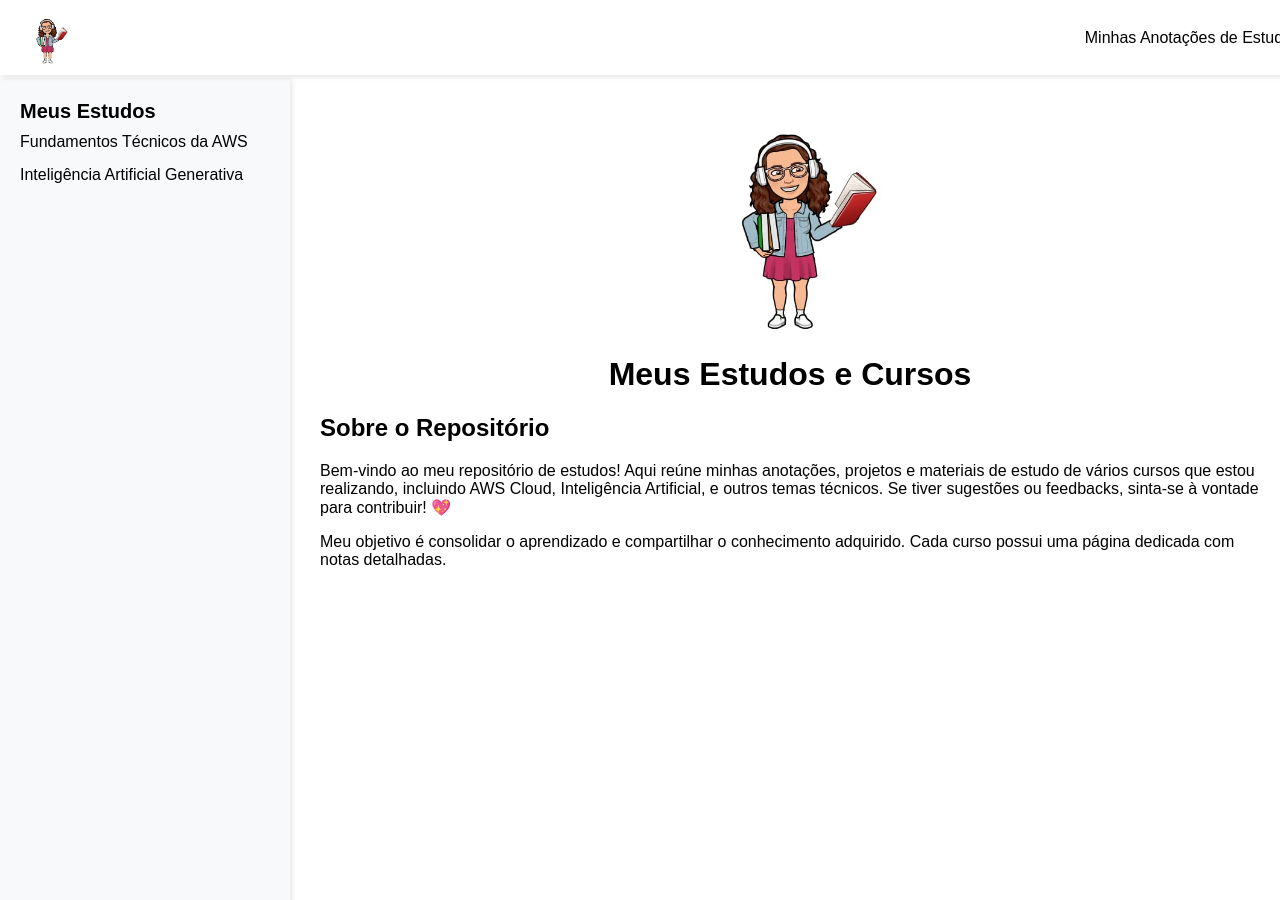
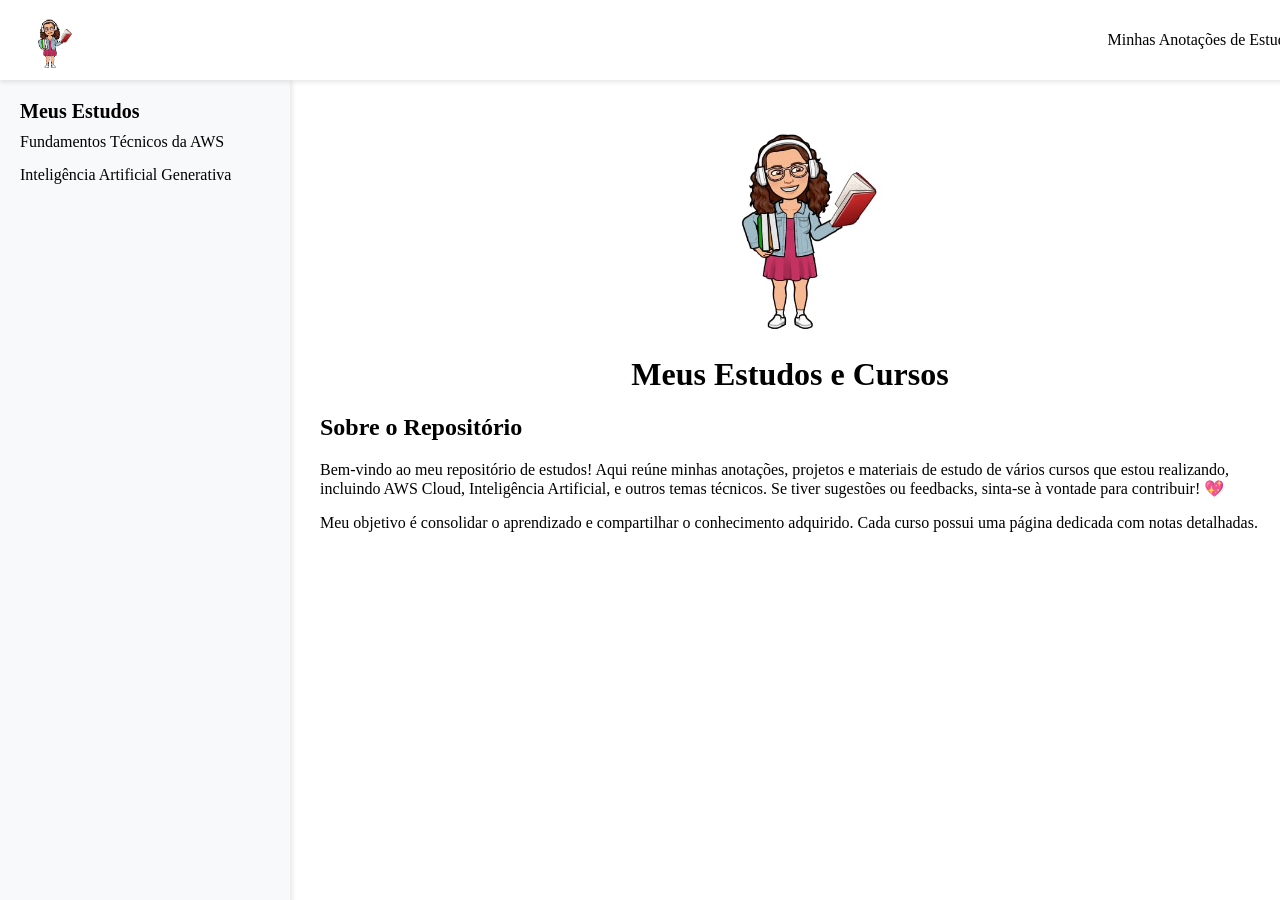
Before and after one commit to DeboraMSantos/AnotacoesEstudos, a Jekyll site: the page built from index.md, in a window 1280 px wide. Built offline with Jekyll 4.4.1, drawn with Linux system fonts in a browser that asks for light colours.

Commit message:
border-bottom: 1px solid #eaecef;

```diff
--- a/_layouts/default.html
+++ b/_layouts/default.html
@@ -6,7 +6,7 @@
     <style>
       body {
         margin: 0;
-        font-family: Arial, sans-serif;
+        /* font-family: Arial, sans-serif; */
         display: flex;
       }
 
@@ -60,6 +60,7 @@
         top: 80px; /* Ajuste para o topo */
         overflow-y: auto;
         z-index: 500; /* Para ficar abaixo do topo */
+        border-bottom: 1px solid #eaecef;
       }
 
       nav h1 {
@@ -104,7 +105,7 @@
     <!-- Topo Superior -->
     <header>
       <!-- Imagem do Perfil -->
-      <img src="img/deby_estudar.jpeg" alt="Estudos" style="width: 55px" />
+      <img src="img/deby_estudar.jpeg" alt="Estudos" style="width: 60px" />
       <p>Minhas Anotações de Estudos</p>
       <!-- Menu Horizontal -->
     </header>
```
